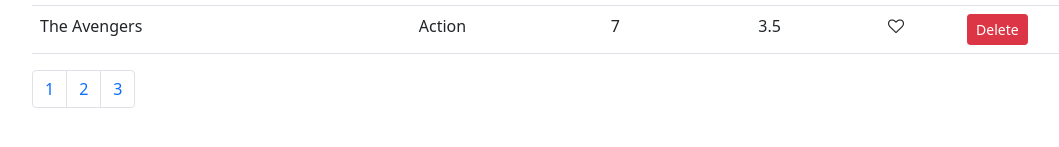
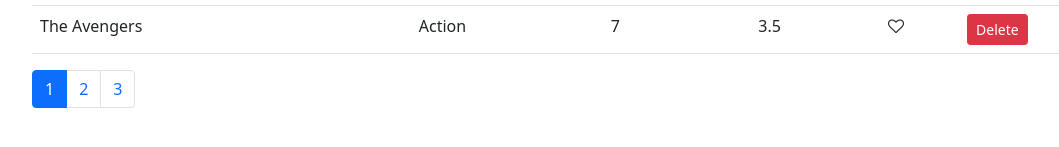
Before and after one commit to elenerandarill/vidly, a React (Create React App) app: page / in a window 1280 px wide. Shown: the part 479-626 px from the top of the page, without its empty margins (50-1109 px from the left). Built offline with nearby package versions, Linux system fonts and the light colour scheme.

Commit message:
Active page number lights up. Reacts to clicks.

```diff
--- a/src/components/common/pagination.jsx
+++ b/src/components/common/pagination.jsx
@@ -2,7 +2,7 @@
 import _ from 'lodash';
 
 const Pagination = (props) => {
-    const {itemsCount, pageSize} = props;
+    const {itemsCount, pageSize, onPageChange, currentPage} = props;
     const pagesCount = Math.ceil(itemsCount / pageSize);   // to może być liczba z przecinkiem!
     if (pagesCount === 1) return null;
     const pages = _.range(1, pagesCount + 1);
@@ -11,8 +11,10 @@
         <nav>
             <ul className="pagination">
                 {pages.map(page => (
-                    <li key={page} className="page-item">
-                        <a className="page-link">{page}</a>
+                    <li key={page} className={page === currentPage ? "page-item active" : "page-item"}>
+                        <a className="page-link" onClick={() => onPageChange(page)}>
+                            {page}
+                        </a>
                     </li>
                 ))}
             </ul>
--- a/src/components/movies.jsx
+++ b/src/components/movies.jsx
@@ -8,6 +8,7 @@
     state = {
         movies: getMovies(), // movies to duza lista obiektow w fakeMovieService.js
         pageSize: 4,
+        currentPage: 1,
     };
 
     handleDelete = (movie) => {
@@ -24,11 +25,12 @@
     };
 
     handlePageChange = (page) => {
-        console.log(page);
+        this.setState({currentPage: page});
     }
 
     render() {
         const {length: count} = this.state.movies   //length zmienia nazwe na count
+        const {pageSize, currentPage} = this.state; // wyłuskanie zmiennych == czystszy kod
 
         if (count === 0)
             return <p>There are no movies in database.</p>;
@@ -68,7 +70,8 @@
                 </table>
                 <Pagination
                     itemsCount={count}
-                    pageSize={this.state.pageSize}
+                    pageSize={pageSize}
+                    currentPage={currentPage}
                     onPageChange={this.handlePageChange}
                 />
             </React.Fragment>
```
